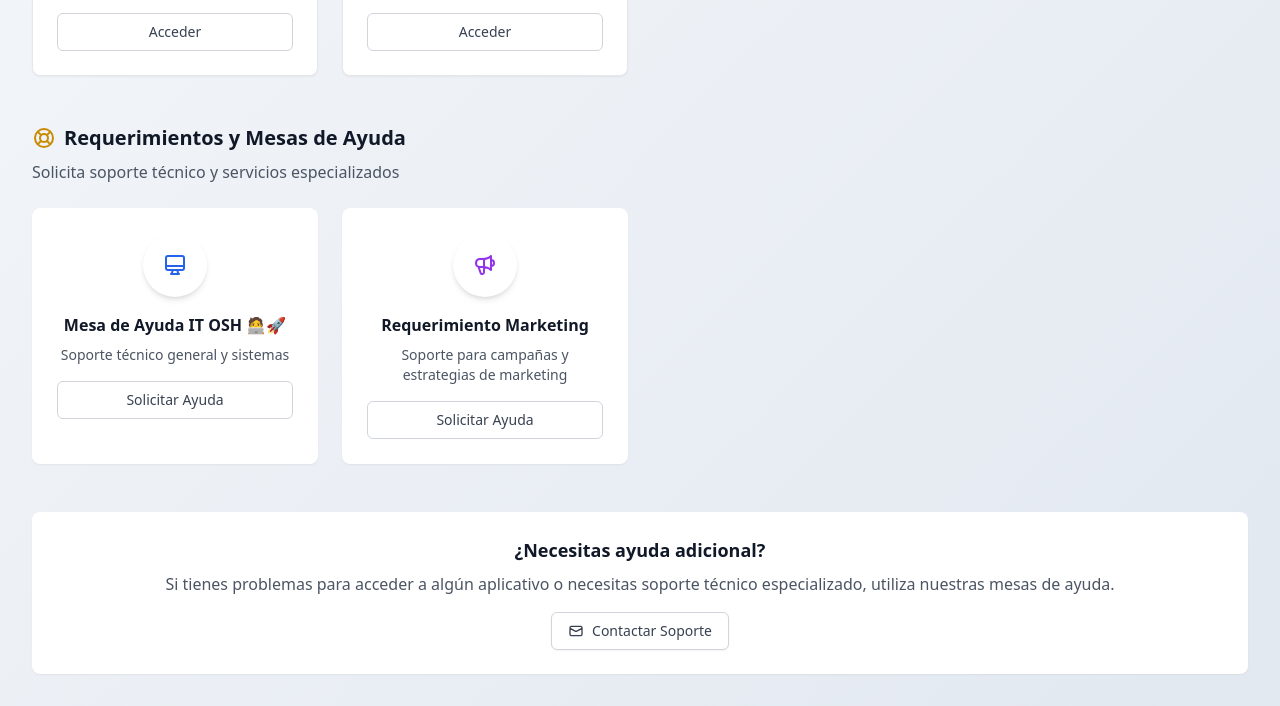
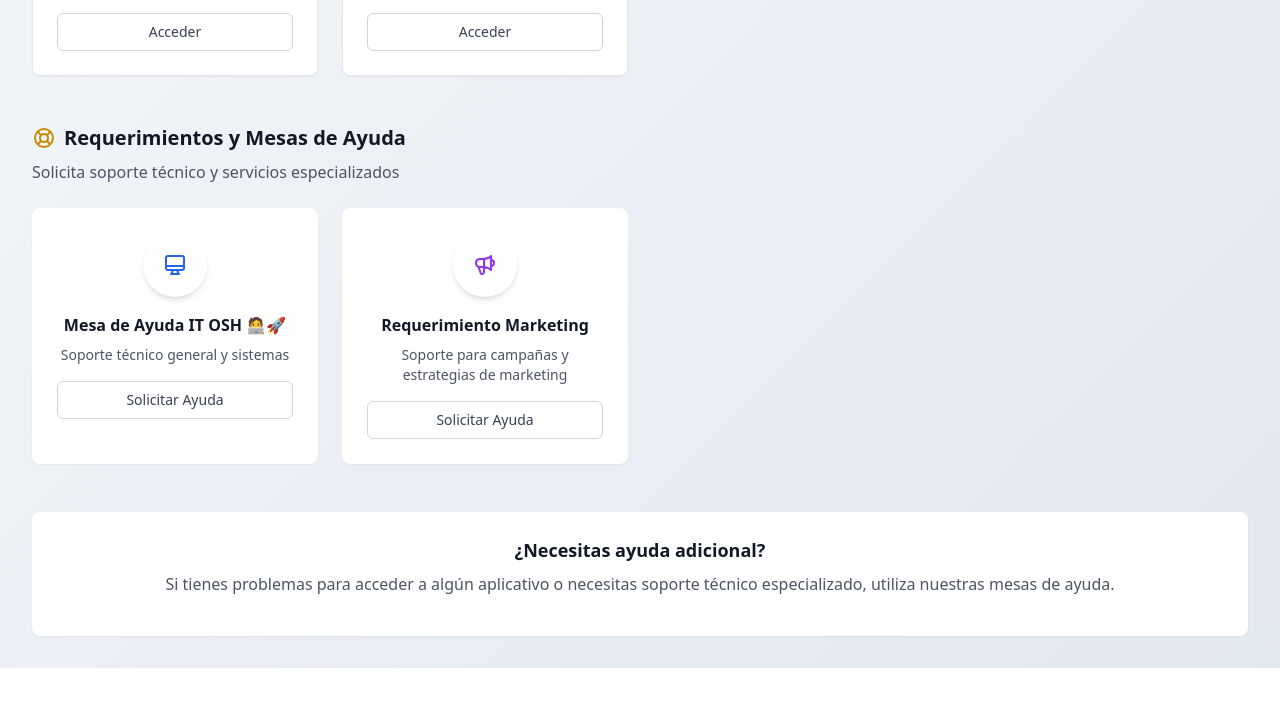
Before and after one commit to nandogit-2025/PortalOSH, a plain HTML site: page index.html in a window 1280 px wide. Shown: the part 843-1549 px from the top of the page. After the commit the page ends 1511 px from the top, so only its background shows below. Drawn offline with nearby package versions, Linux system fonts and the light colour scheme.

Commit message:
Update index.html

```diff
--- a/index.html
+++ b/index.html
@@ -124,14 +124,6 @@
                 <p class="text-gray-600 mb-4">
                     Si tienes problemas para acceder a algún aplicativo o necesitas soporte técnico especializado, utiliza nuestras mesas de ayuda.
                 </p>
-                <div class="flex flex-col sm:flex-row gap-3 justify-center">
-                    <a href="mailto:soporte@osh.com" class="inline-flex items-center px-4 py-2 border border-gray-300 rounded-md shadow-sm text-sm font-medium text-gray-700 bg-white hover:bg-gray-50 transition-colors">
-                        <svg class="w-4 h-4 mr-2" fill="none" stroke="currentColor" viewBox="0 0 24 24">
-                            <path stroke-linecap="round" stroke-linejoin="round" stroke-width="2" d="M3 8l7.89 4.26a2 2 0 002.22 0L21 8M5 19h14a2 2 0 002-2V7a2 2 0 00-2-2H5a2 2 0 00-2 2v10a2 2 0 002 2z"></path>
-                        </svg>
-                        Contactar Soporte
-                    </a>
-                </div>
             </div>
         </div>
     </main>
```
